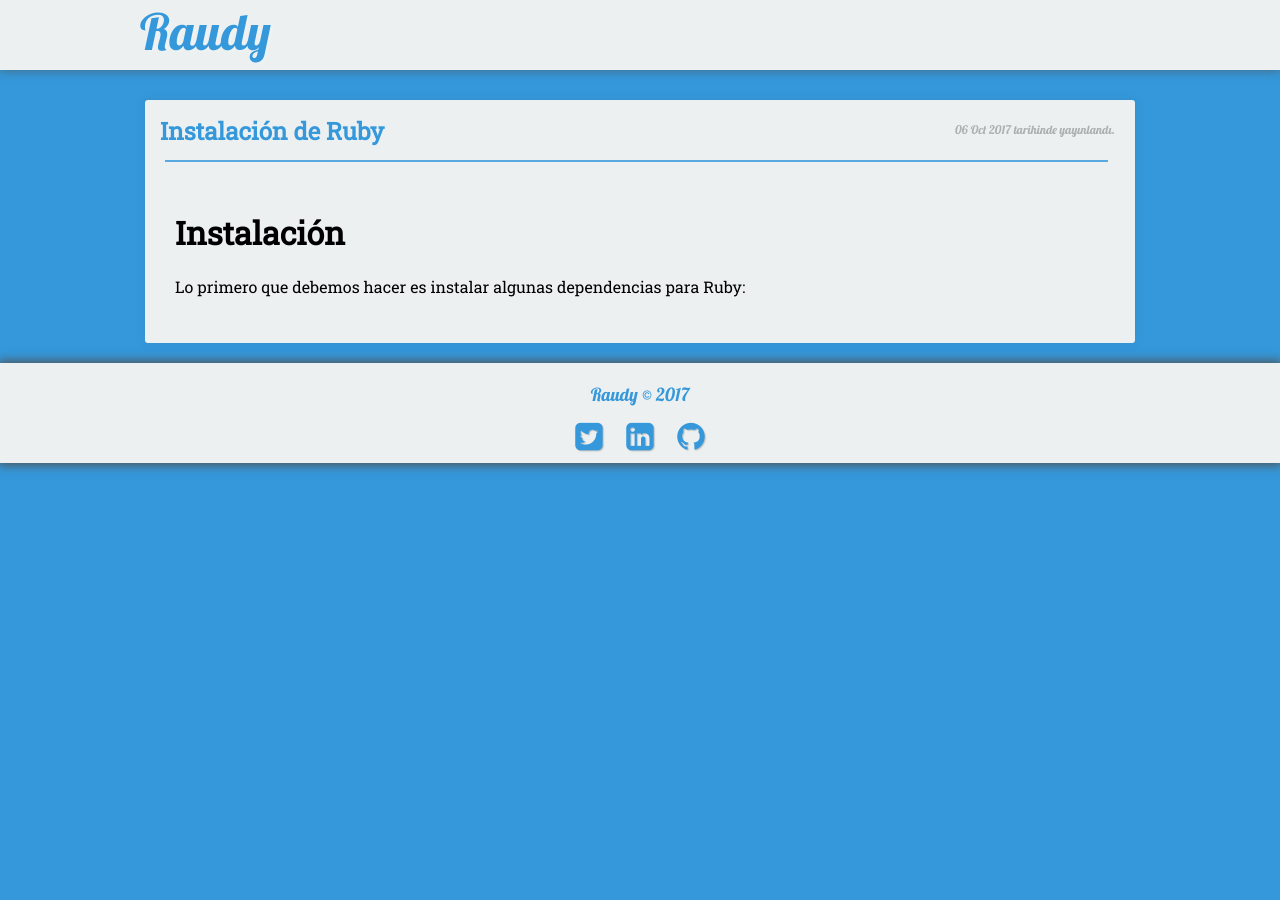
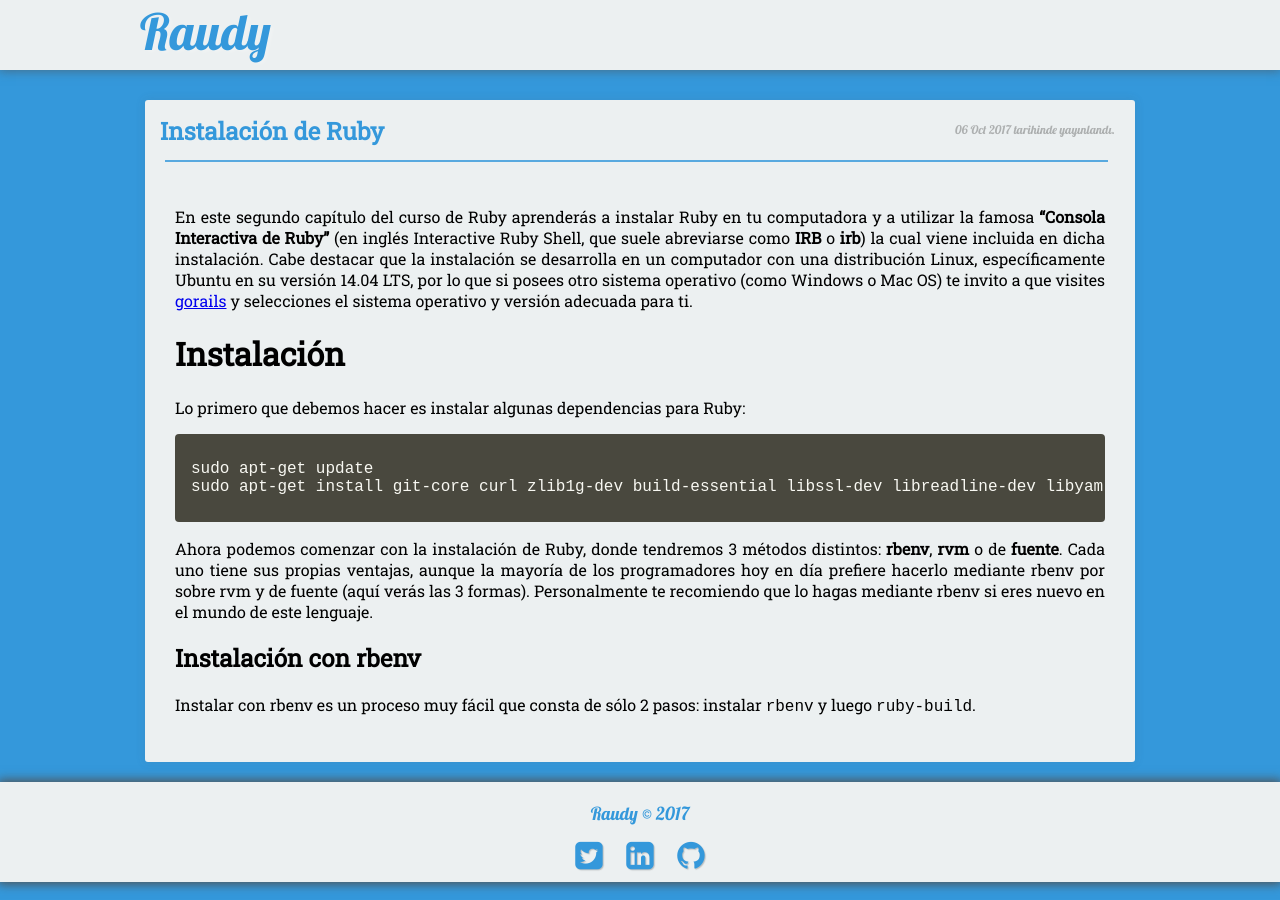
Before and after one commit to nisoto/Blog-anterior-2.0, a Jekyll site: the page built from _posts/2017-10-06-instalacion-ruby.md, in a window 1280 px wide. Built offline with Jekyll 4.4.1, drawn with Linux system fonts in a browser that asks for light colours; nearby versions of some CDN libraries.

Commit message:
Update 2017-10-06-instalacion-ruby.md

```diff
--- a/_posts/2017-10-06-instalacion-ruby.md
+++ b/_posts/2017-10-06-instalacion-ruby.md
@@ -6,6 +6,19 @@ excerpt: "Segundo capítulo del curso de Ruby"
 tags: [ruby]
 ---
 
+En este segundo capítulo del curso de Ruby aprenderás a instalar Ruby en tu computadora y a utilizar la famosa **"Consola Interactiva de Ruby"** (en inglés Interactive Ruby Shell, que suele abreviarse como **IRB** o **irb**) la cual viene incluida en dicha instalación. Cabe destacar que la instalación se desarrolla en un computador con una distribución Linux, específicamente Ubuntu en su versión 14.04 LTS, por lo que si posees otro sistema operativo (como Windows o Mac OS) te invito a que visites [gorails](https://gorails.com/setup/ubuntu/14.04) y selecciones el sistema operativo y versión adecuada para ti.
+
 # Instalación
 
 Lo primero que debemos hacer es instalar algunas dependencias para Ruby:
+
+{% highlight ca65 %}
+sudo apt-get update
+sudo apt-get install git-core curl zlib1g-dev build-essential libssl-dev libreadline-dev libyaml-dev libsqlite3-dev sqlite3 libxml2-dev libxslt1-dev libcurl4-openssl-dev python-software-properties libffi-dev nodejs
+{% endhighlight %}
+
+Ahora podemos comenzar con la instalación de Ruby, donde tendremos 3 métodos distintos: **rbenv**, **rvm** o de **fuente**. Cada uno tiene sus propias ventajas, aunque la mayoría de los programadores hoy en día prefiere hacerlo mediante rbenv por sobre rvm y de fuente (aquí verás las 3 formas). Personalmente te recomiendo que lo hagas mediante rbenv si eres nuevo en el mundo de este lenguaje.
+
+## Instalación con rbenv
+
+Instalar con rbenv es un proceso muy fácil que consta de sólo 2 pasos: instalar `rbenv` y luego `ruby-build`.
```
